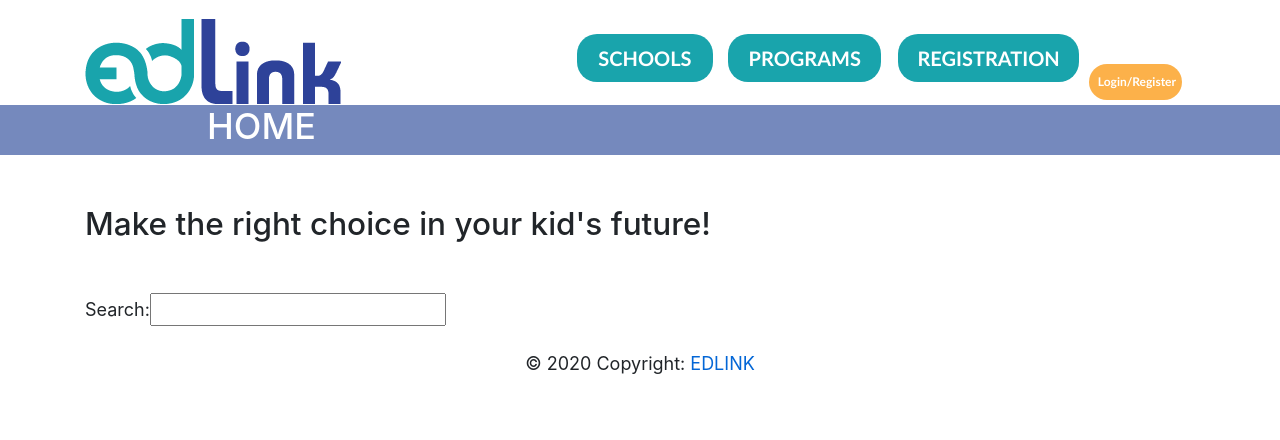
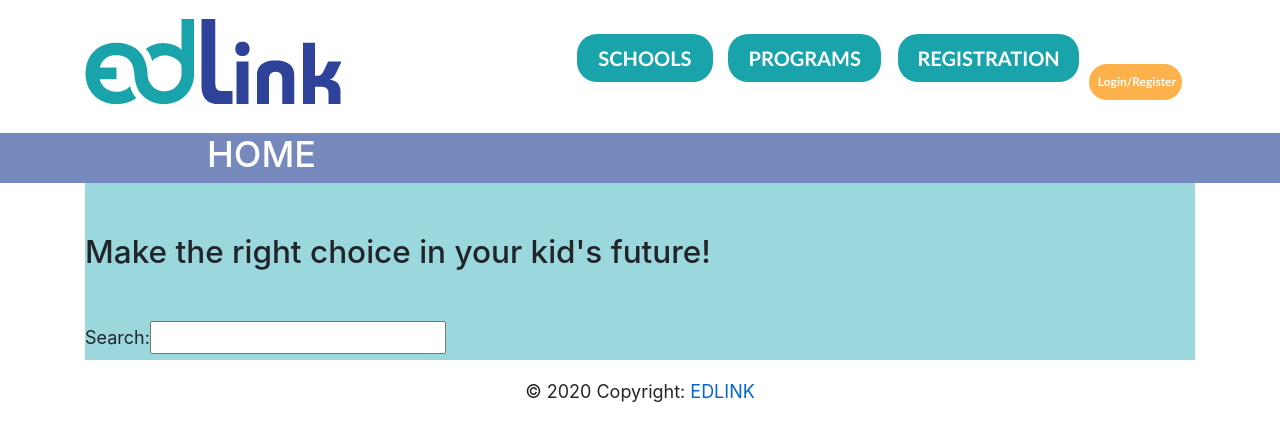
Before and after one commit to senaitesfazgi/Edlink-Capstone, a React (Create React App) app in the folder EdlinkCapstone/ClientApp/: page / in a window 1280 px wide. Shown: the top 440 px of the page. Built offline with nearby package versions, Linux system fonts and the light colour scheme.

Commit message:
Changee placement of title background.

```diff
--- a/EdlinkCapstone/ClientApp/package.json
+++ b/EdlinkCapstone/ClientApp/package.json
@@ -3,8 +3,10 @@
   "version": "0.1.0",
   "private": true,
   "dependencies": {
+    "axios": "^0.20.0",
     "bootstrap": "^4.1.3",
     "jquery": "^3.4.1",
+    "material-ui": "^0.20.2",
     "mdbreact": "^4.27.0",
     "merge": "^1.2.1",
     "oidc-client": "^1.9.0",
@@ -13,6 +15,7 @@
     "react-router-bootstrap": "^0.25.0",
     "react-router-dom": "^5.1.2",
     "react-scripts": "^3.4.1",
+    "react-tap-event-plugin": "^3.0.3",
     "reactstrap": "^8.4.1",
     "rimraf": "^2.6.2"
   },
--- a/EdlinkCapstone/ClientApp/src/components/CreateStudent.css
+++ b/EdlinkCapstone/ClientApp/src/components/CreateStudent.css
@@ -8,7 +8,7 @@
     width: 100vw;
     left: 50%;
     border-left: 1rem solid rgb(117, 137, 189);
-    margin-top: -18px;
+    margin-top: 10px;
 }
 
 /*For tablet*/
--- a/EdlinkCapstone/ClientApp/src/components/Home.css
+++ b/EdlinkCapstone/ClientApp/src/components/Home.css
@@ -21,6 +21,10 @@
     .title-background {
         border-left: 5rem solid rgb(117, 137, 189);
     }
+
+    .backGround {
+        background-color: rgb(154, 216, 222);
+    }
 }
 
 /*For desktop*/
@@ -28,4 +32,8 @@
     .title-background {
         border-left: 11.5rem solid rgb(117, 137, 189);
     }
+
+    .backGround {
+        background-color: rgb(154, 216, 222);
+    }
 }
--- a/EdlinkCapstone/ClientApp/src/components/Home.js
+++ b/EdlinkCapstone/ClientApp/src/components/Home.js
@@ -5,9 +5,9 @@ import Footer from './Footer';
 export class Home extends Component {
     static displayName = Home.name;
 
-  render () {
+    render() {
         return (
-        <div>
+            <div className="backGround">
                 <div className="title-background">
                     <h2>HOME</h2>
                 </div>
--- a/EdlinkCapstone/ClientApp/src/components/NavMenu.css
+++ b/EdlinkCapstone/ClientApp/src/components/NavMenu.css
@@ -2,6 +2,7 @@
 .logo {
     margin-top: 10px;
     margin-bottom: 10px;
+    text-align: center;
 }
 
 .text-dark {
@@ -43,14 +44,14 @@ html {
 }
 
 /*For tablet*/
-@media (min-width: 768px) {
+@media (min-width: 500px) {
     .text-light {
         margin: 10px;
     }
 }
 
 /*For desktop*/
-@media (min-width: 1200px) {
+@media (min-width: 960px) {
     html {
         font-size: 18px;
     }
--- a/EdlinkCapstone/ClientApp/src/components/Schools.js
+++ b/EdlinkCapstone/ClientApp/src/components/Schools.js
@@ -20,11 +20,6 @@ export class Schools extends Component {
                     <h3>School</h3>
                     <h3>School</h3>
                     <h3>School</h3>
-                    <h3>School</h3>
-                    <h3>School</h3>
-                    <h3>School</h3>
-                    <h3>School</h3>
-                    <h3>School</h3>
                 </div>
             </div>
         );
```
Also changed, not shown: 1 other file (tests, documents, lock files or other folders). Lines whose indentation alone changed are shown as unchanged.
